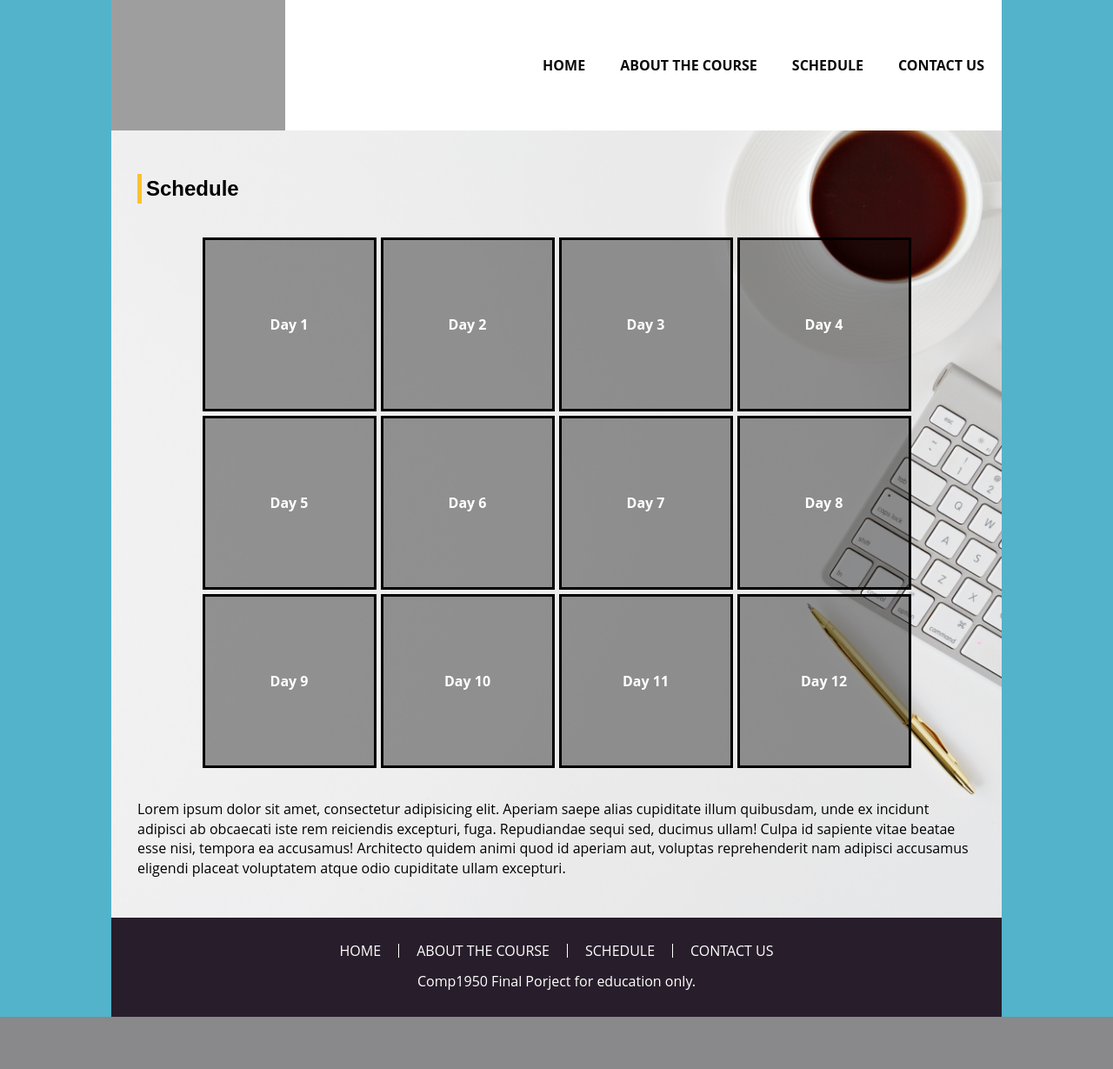
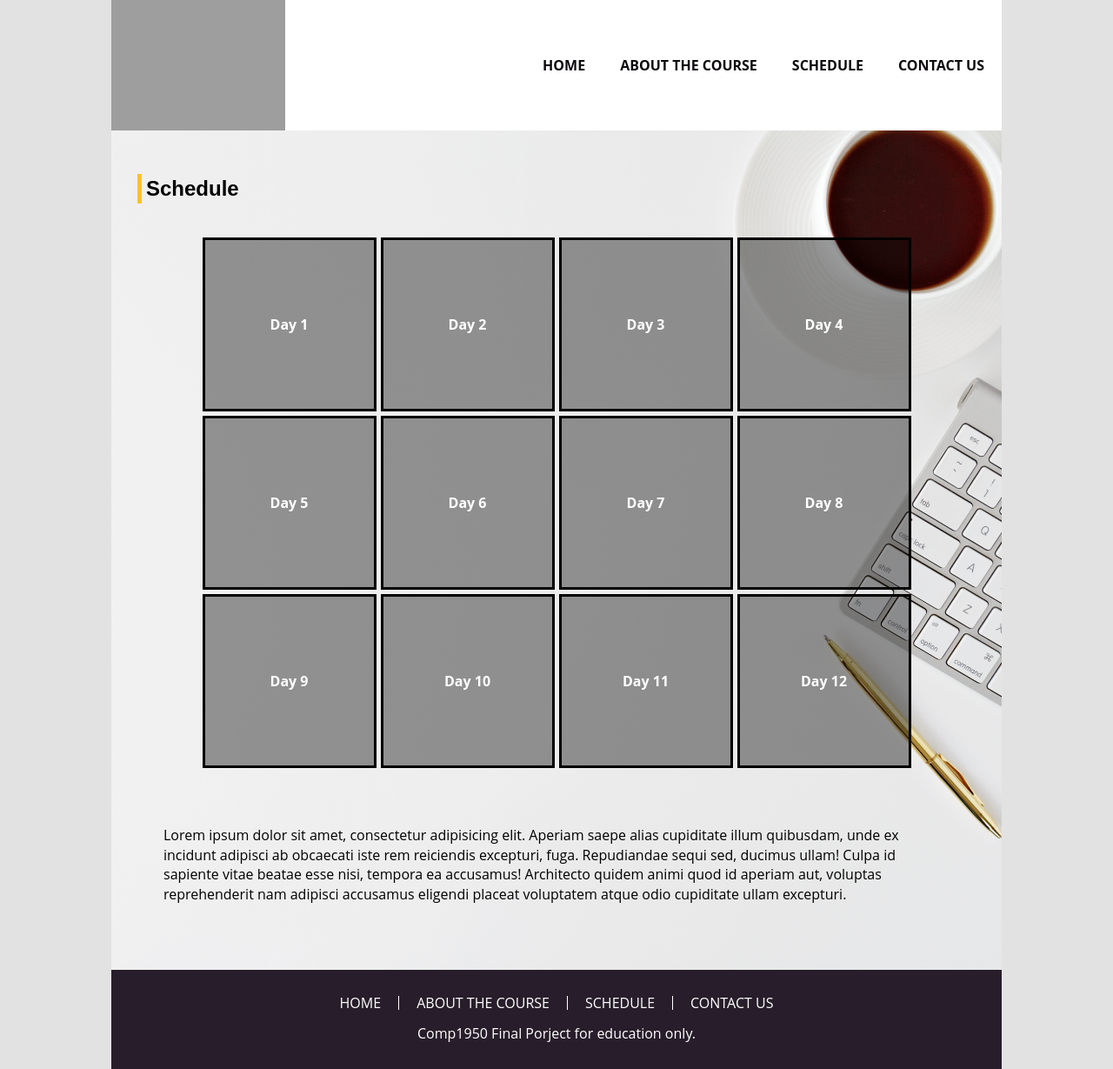
Before and after one commit to tobebestman/comp1950-final-project, a PHP site: page /schedule.html in a window 1280 px wide. Shown: the whole page at 87% size. Before the commit the page ends 1169 px from the top, so only its background shows below. Run offline with PHP 8.4, Linux system fonts and the light colour scheme; style sheets or scripts are compiled from the project's sources; some libraries are stand-ins or nearby versions; grey boxes are pictures that could not be loaded.

Commit message:
adjust the schedule page

```diff
--- a/schedule.html
+++ b/schedule.html
@@ -8,17 +8,6 @@
     <title>Schedule</title>
     <script src="https://ajax.googleapis.com/ajax/libs/jquery/3.1.1/jquery.min.js"></script>
     <link rel="stylesheet" href="./styles/styles.css">
-
-    <style>
-        main {
-            background-image: url('./images/schedule.jpg');
-            background-repeat: no-repeat;
-            background-position: center center;
-            background-size: cover;
-        }
-
-    </style>
-
 </head>
 
 <body>
@@ -51,11 +40,12 @@
             </nav>
         </header>
 
-        <main>
+        <main class="schedule-main">
             <section>
 
                 <h1>Schedule</h1>
 
+                <article>
                     <section class="schedule">
                         <div class="box">
                             <a href="./day1.html">day 1</a>
@@ -93,8 +83,12 @@
                         <div class="box">
                             <a href="#0">day 12</a>
                         </div>
+
+
                     </section>
-                <p>Lorem ipsum dolor sit amet, consectetur adipisicing elit. Aperiam saepe alias cupiditate illum quibusdam, unde ex incidunt adipisci ab obcaecati iste rem reiciendis excepturi, fuga. Repudiandae sequi sed, ducimus ullam! Culpa id sapiente vitae beatae esse nisi, tempora ea accusamus! Architecto quidem animi quod id aperiam aut, voluptas reprehenderit nam adipisci accusamus eligendi placeat voluptatem atque odio cupiditate ullam excepturi.</p>
+
+                    <p class="schedule-p">Lorem ipsum dolor sit amet, consectetur adipisicing elit. Aperiam saepe alias cupiditate illum quibusdam, unde ex incidunt adipisci ab obcaecati iste rem reiciendis excepturi, fuga. Repudiandae sequi sed, ducimus ullam! Culpa id sapiente vitae beatae esse nisi, tempora ea accusamus! Architecto quidem animi quod id aperiam aut, voluptas reprehenderit nam adipisci accusamus eligendi placeat voluptatem atque odio cupiditate ullam excepturi.</p>
+                </article>
             </section>
         </main>
         <footer>
@@ -120,6 +114,4 @@
     <script src="./scripts/menu.js"></script>
 </body>
 
-
-
 </html>
--- a/scss/_body.scss
+++ b/scss/_body.scss
@@ -1,3 +1,3 @@
 body {
-    background-color: $site-blue;
+    background-color: $site-gray;
 }
--- a/scss/_box.scss
+++ b/scss/_box.scss
@@ -1,3 +1,12 @@
+.schedule-main {
+    @include set-background-img('schedule.jpg');
+
+    @include mq($phonePortrait) {
+        @include set-background-img('schedule-small.jpg')
+    }
+
+}
+
 .schedule {
     display: grid;
     grid-template-columns: repeat(4, minmax(auto, 200px));
@@ -42,7 +51,6 @@
         grid-template-columns: repeat(2, 40vw);
         grid-template-rows: repeat(6, 10vw);
         padding: $padding-mobile;
-
         a {
             padding: 5px;
         }
@@ -62,3 +70,12 @@
         background-color: rgba($site-yellow, 0.4);
     }
 }
+
+.schedule-p {
+    padding: $padding;
+    @include mq($phonePortrait) {
+        background-color: rgba(0, 0, 0, 0.4);
+        color: $site-white;
+        padding: $padding-mobile;
+    }
+}
--- /dev/null
+++ b/scss/_contact.scss
@@ -0,0 +1,7 @@
+.contact-section {
+
+    @include set-background-img('contact.jpg'); //    background-image: url('../images/contact.jpg');
+    //    background-repeat: no-repeat;
+    //    background-position: center center;
+    //    background-size: cover;
+}
--- a/scss/_mixins.scss
+++ b/scss/_mixins.scss
@@ -184,3 +184,11 @@
 @mixin force-uppercase {
     text-transform: uppercase;
 }
+
+@mixin set-background-img($img-name) {
+    $url:"../images/#{$img-name}";
+    background-image: url($url);
+    background-repeat: no-repeat;
+    background-position: center center;
+    background-size: cover;
+}
--- a/scss/_variables.scss
+++ b/scss/_variables.scss
@@ -6,7 +6,7 @@ $site-red: #e01a4f;
 $site-orange: #f15946;
 $site-yellow: #f9c22e;
 $site-blue: #53b3cb;
-$site-gray: #f2f2f2;
+$site-gray: #e2e2e2;
 
 // Text Colors
 $text-dark: $site-black;
--- a/scss/styles.scss
+++ b/scss/styles.scss
@@ -25,5 +25,7 @@
 
 @import 'section';
 @import 'box';
+@import 'contact';
+
 
 @import 'footer';
```
Also changed, not shown: images/contact.jpg (added), images/schedule-small.jpg (added). Lines whose indentation alone changed are shown as unchanged.
